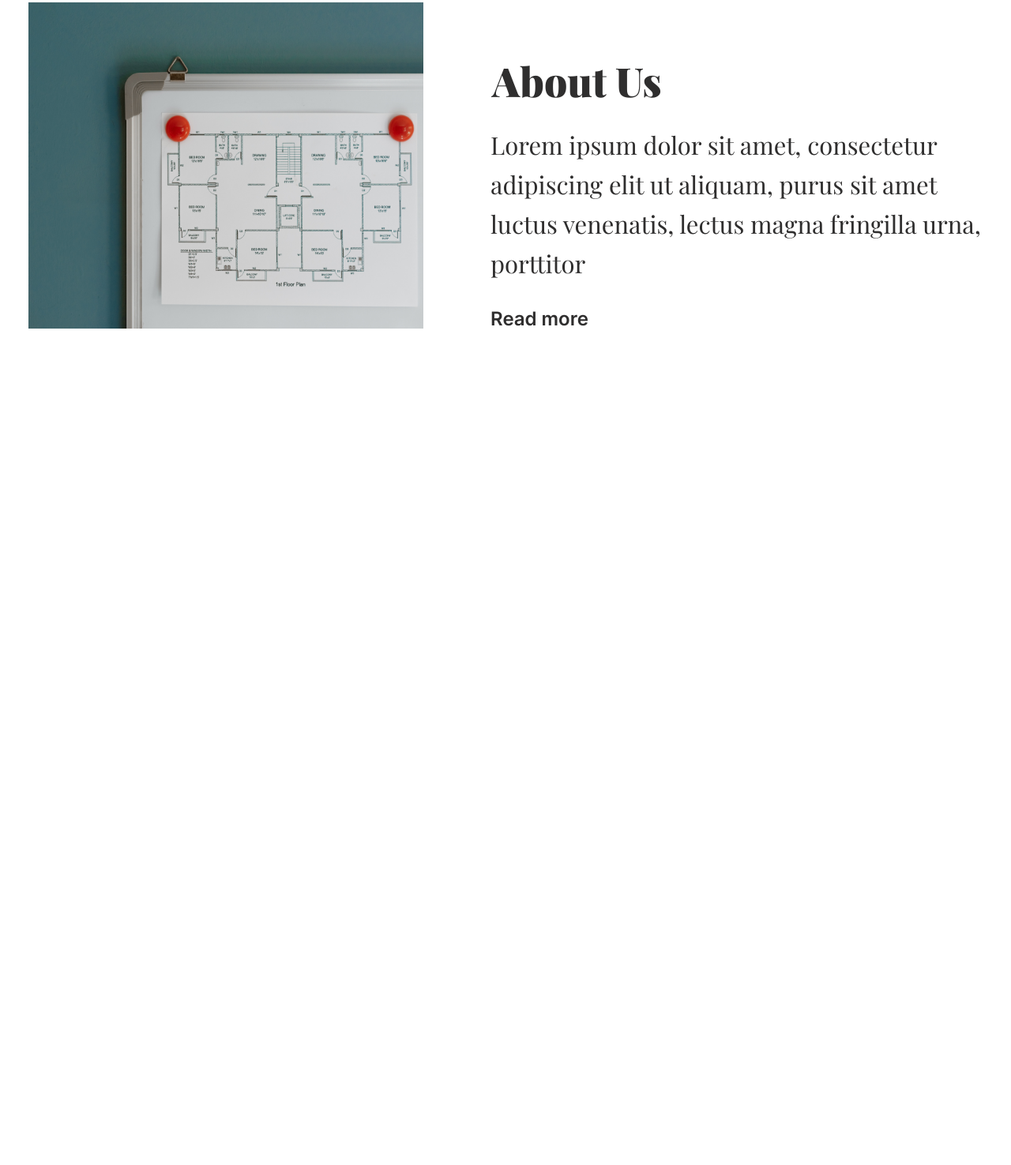
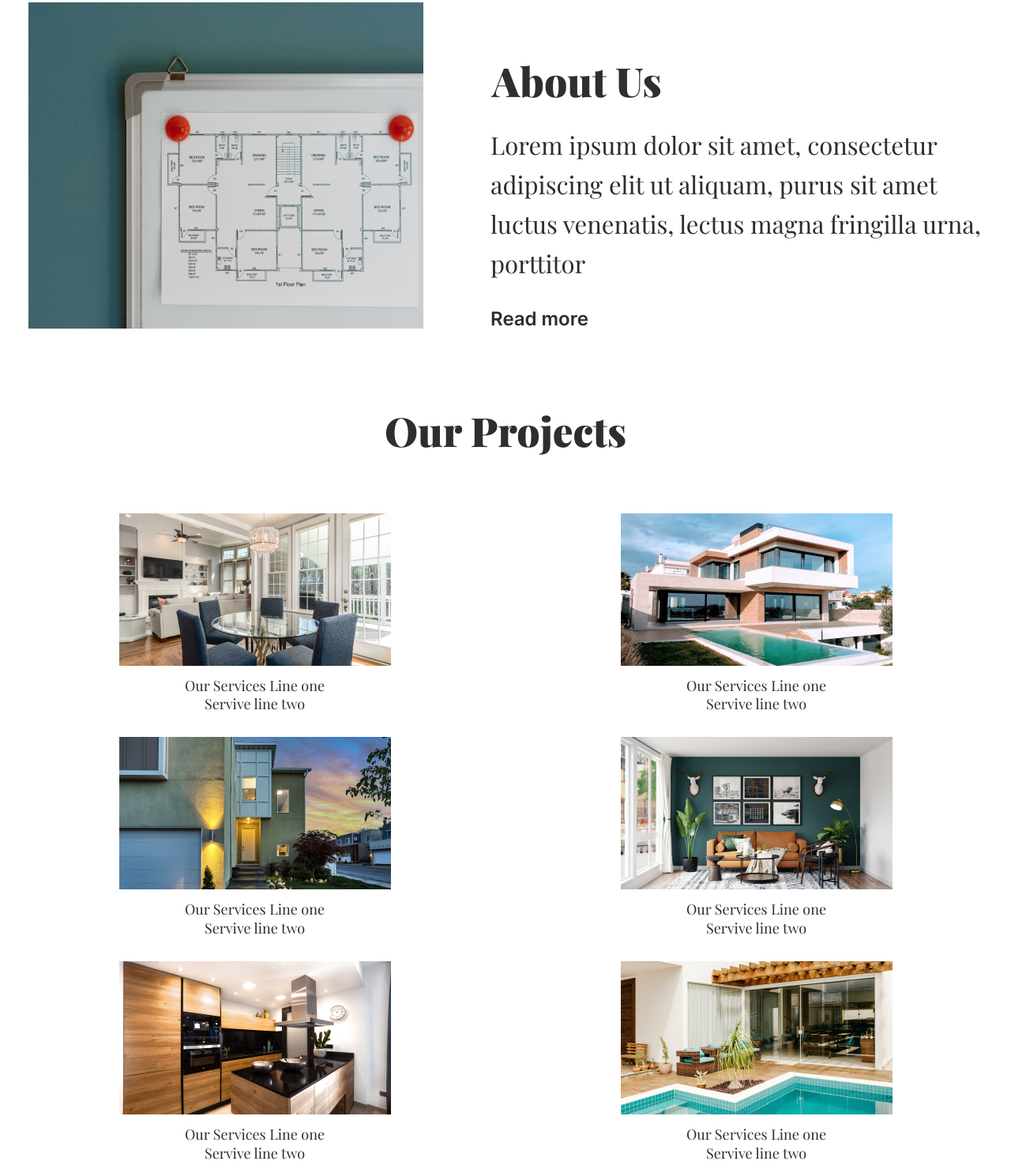
Before and after one commit to Screamo95/ArchiWeb, a plain HTML site: page index.html in a window 1280 px wide. Shown: the part 1385-2860 px from the top of the page at 79% size. Before the commit the page ends 1821 px from the top, so only its background shows below. Drawn offline with Linux system fonts and the light colour scheme.

Commit message:
add projects

```diff
--- a/index.html
+++ b/index.html
@@ -81,7 +81,7 @@
 
   <!-- About -->
   <section class="about">
-    <div class="global__container">
+    <div class="about__container">
       <div class="about__body">
         <img src="img/about_img.png" alt="About us" class="about-img">
         <div class="about__content">
@@ -93,6 +93,39 @@
     </div>
   </section>
 
+  <!-- Projects -->
+  <section class="projects">
+    <div class="projects__container">
+      <h2 class="projects-title">Our Projects</h2>
+      <div class="projects__body">
+        <div class="projects__item">
+          <img src="img/projects_1.png" class="projects__item-img">
+          <p class="projects__item-name">Our Services Line one Servive line two</p>
+        </div>
+        <div class="projects__item">
+          <img src="img/project_2.png" class="projects__item-img">
+          <p class="projects__item-name">Our Services Line one Servive line two</p>
+        </div>
+        <div class="projects__item">
+          <img src="img/project_3.png" class="projects__item-img">
+          <p class="projects__item-name">Our Services Line one Servive line two</p>
+        </div>
+        <div class="projects__item">
+          <img src="img/project_4.png" class="projects__item-img">
+          <p class="projects__item-name">Our Services Line one Servive line two</p>
+        </div>
+        <div class="projects__item">
+          <img src="img/project_5.png" class="projects__item-img">
+          <p class="projects__item-name">Our Services Line one Servive line two</p>
+        </div>
+        <div class="projects__item">
+          <img src="img/project_6.png" class="projects__item-img">
+          <p class="projects__item-name">Our Services Line one Servive line two</p>
+        </div>
+      </div>
+    </div>
+  </section>
+
   <script src="js/scripts.js"></script>
 
 </body>
--- a/styles/style.css
+++ b/styles/style.css
@@ -1,10 +1,6 @@
 /* Global */
 * {
   box-sizing: border-box;
-}
-.global__container {
-  max-width: 1276px;
-  margin: 0 auto;
 }
 :root {
   --barlow: Barlow;
@@ -307,6 +303,10 @@
   padding-bottom: 20px;
   padding-left: 36px;
 }
+.about__container {
+  max-width: 1276px;
+  margin: 0 auto;
+}
 .about__body {
   display: flex;
 }
@@ -395,3 +395,64 @@
     font-size: 16px;
   }
 }
+
+/* Projects */
+.projects {
+  padding-top: 84px;
+  padding-bottom: 30px;
+}
+.projects__container {
+  max-width: 1240px;
+  margin: 0 auto;
+}
+.projects-title {
+  font-family: var(--playBlack);
+  font-size: 51px;
+  color: #2f2e2e;
+  margin-bottom: 79px;
+}
+.projects__body {
+  display: grid;
+  grid-template-columns: repeat(3, 1fr);
+  column-gap: 104px;
+  row-gap: 86px;
+}
+.projects__item {
+  margin: 0 auto;
+}
+.projects__item-img {
+  width: 344px;
+  margin-bottom: 11px;
+}
+.projects__item-name {
+  font-family: var(--playRegular);
+  font-size: 18px;
+  color: #2f2e2e;
+  max-width: 178px;
+  margin: 0 auto;
+  text-align: center;
+  line-height: 130%;
+}
+
+@media screen and (max-width: 1300px) {
+  .projects__body {
+    grid-template-columns: repeat(2, 1fr);
+    gap: 30px;
+  }
+  .projects-title {
+    text-align: center;
+  }
+}
+@media screen and (max-width: 750px) {
+  .projects__body {
+    grid-template-columns: repeat(1, 1fr);
+  }
+}
+@media screen and (max-width: 370px) {
+  .projects-title {
+    font-size: 36px;
+  }
+  .projects__item-img {
+    width: 280px;
+  }
+}
```
Also changed, not shown: img/project_2.png (added), img/project_3.png (added), img/project_4.png (added), img/project_5.png (added), img/project_6.png (added), img/projects_1.png (added).
